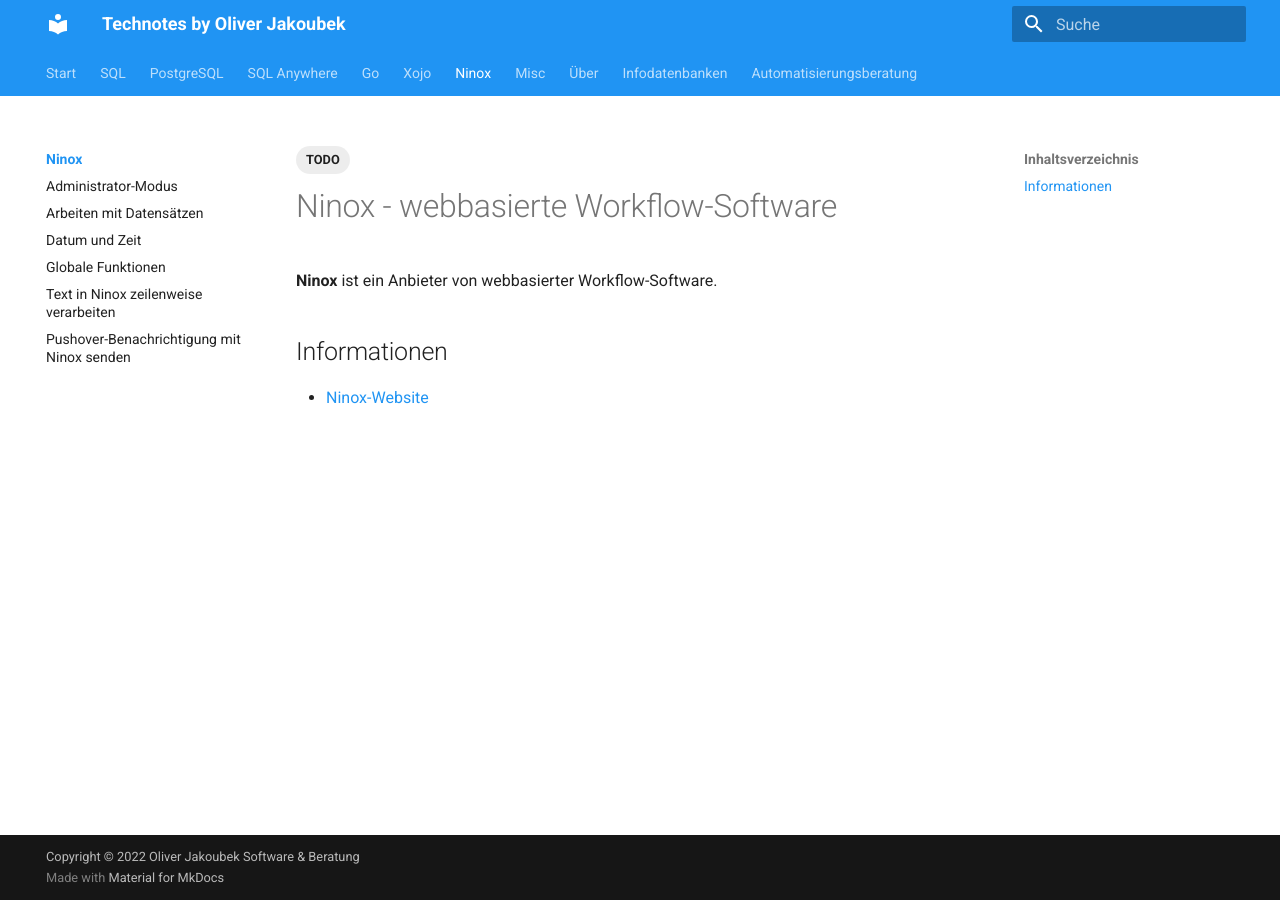
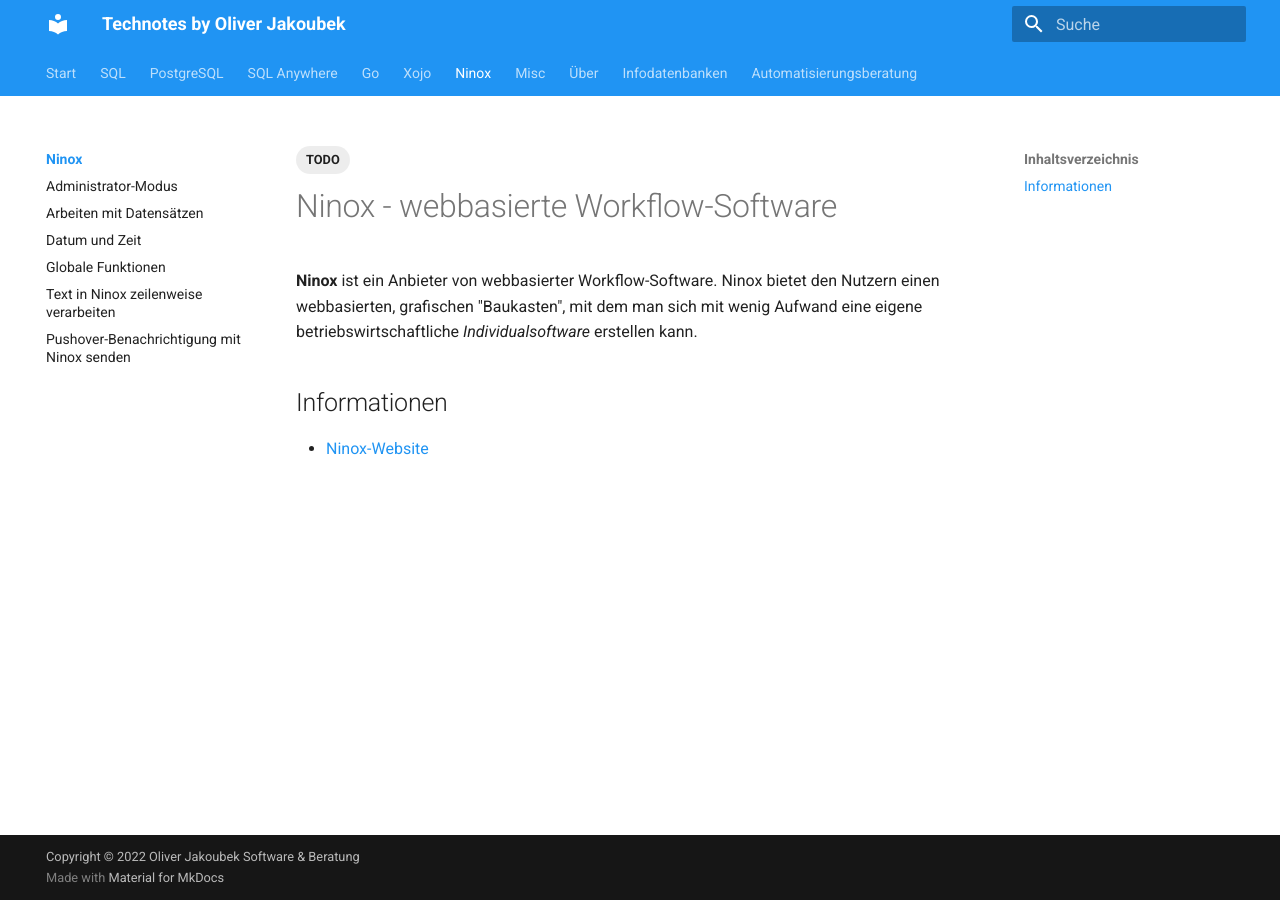
Before and after one commit to jakoubek/technotes, an MkDocs documentation site: the page built from docs/ninox/index.md, in a window 1280 px wide. Built offline with MkDocs 1.6.1 and Material for MkDocs 9.7.7, drawn with Linux system fonts in a browser that asks for light colours.

```diff
--- a/docs/ninox/index.md
+++ b/docs/ninox/index.md
@@ -5,7 +5,7 @@ tags:
 
 # Ninox - webbasierte Workflow-Software
 
-**Ninox** ist ein Anbieter von webbasierter Workflow-Software.
+**Ninox** ist ein Anbieter von webbasierter Workflow-Software. Ninox bietet den Nutzern einen webbasierten, grafischen "Baukasten", mit dem man sich mit wenig Aufwand eine eigene betriebswirtschaftliche *Individualsoftware* erstellen kann.
 
 
 ## Informationen
```
Also changed, not shown: docs/index.md (+1 -1 lines), docs/misc/pushover.md (+4 -1 lines), docs/ninox/pushover-benachrichtigung-mit-ninox-senden.md (+1 -1 lines).
